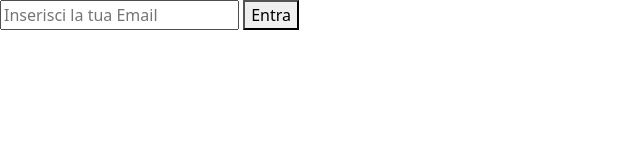
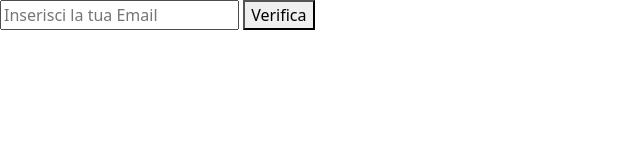
Before and after one commit to Andrea-Pomati/js-mail-dadi, a plain HTML site: page index.html in a window 1280 px wide. Shown: the full height of the page, 0-640 px from the left. Drawn offline with nearby package versions, Linux system fonts and the light colour scheme.

Commit message:
feat: onclick button html

```diff
--- a/index.html
+++ b/index.html
@@ -14,7 +14,7 @@
     <!--parte mail  -->
 
     <input type="email" placeholder="Inserisci la tua Email" id="_input-email">
-    <button>Entra</button>
+    <button onclick="">Verifica</button>
 
 
     <!--/parte mail  -->
```
